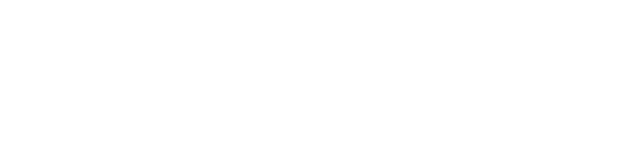
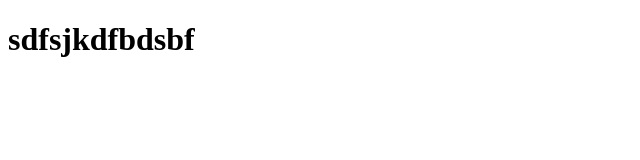
Before and after one commit to xavimerino27/Session-05, a plain HTML site: page index.html in a window 1280 px wide. Shown: the whole page, without its empty margins (0-640 px from the left). Drawn offline with Linux system fonts and the light colour scheme.

Commit message:
chore: starting session-05

```diff
--- a/index.html
+++ b/index.html
@@ -6,6 +6,6 @@
     <title>Document</title>
 </head>
 <body>
-
+    <h1>sdfsjkdfbdsbf</h1>
 </body>
 </html>
```
